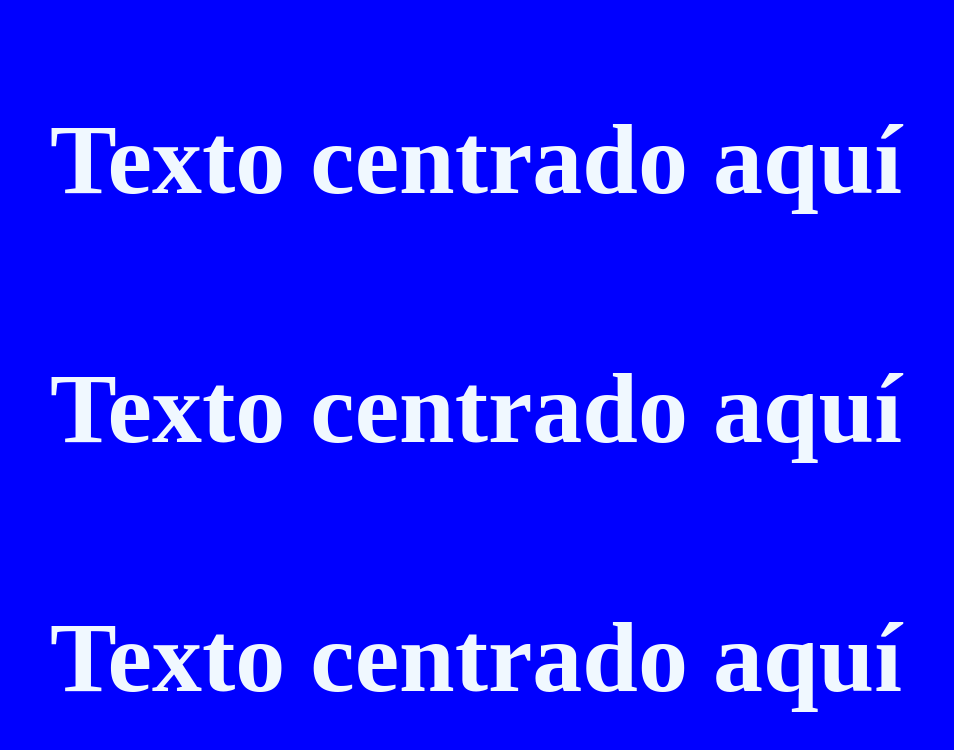
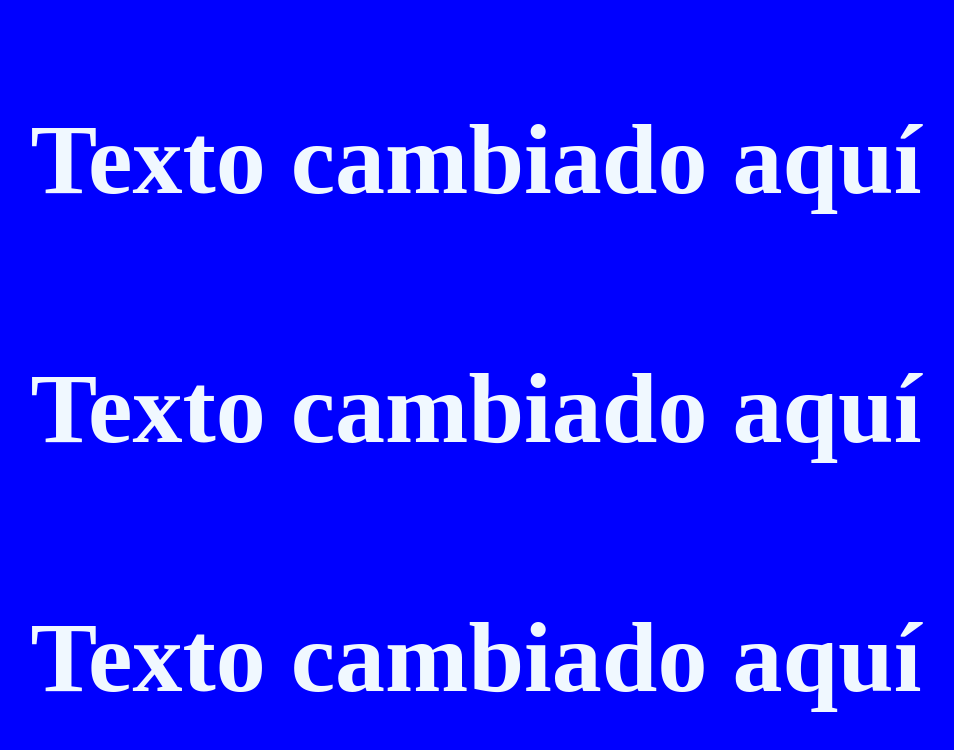
Before and after one commit to Arturo777/fc, a plain HTML site: page index.html in a window 1280 px wide. Shown: the whole page, without its empty margins (172-1126 px from the left). Drawn offline with Linux system fonts and the light colour scheme.

Commit message:
cambiado

```diff
--- a/index.html
+++ b/index.html
@@ -24,9 +24,9 @@ body {
 
 <body>
 
-  <h1>Texto centrado aquí</h1>
-  <h1>Texto centrado aquí</h1>
-  <h1>Texto centrado aquí</h1>
+  <h1>Texto cambiado aquí</h1>
+  <h1>Texto cambiado aquí</h1>
+  <h1>Texto cambiado aquí</h1>
 
 
 </body>
```
